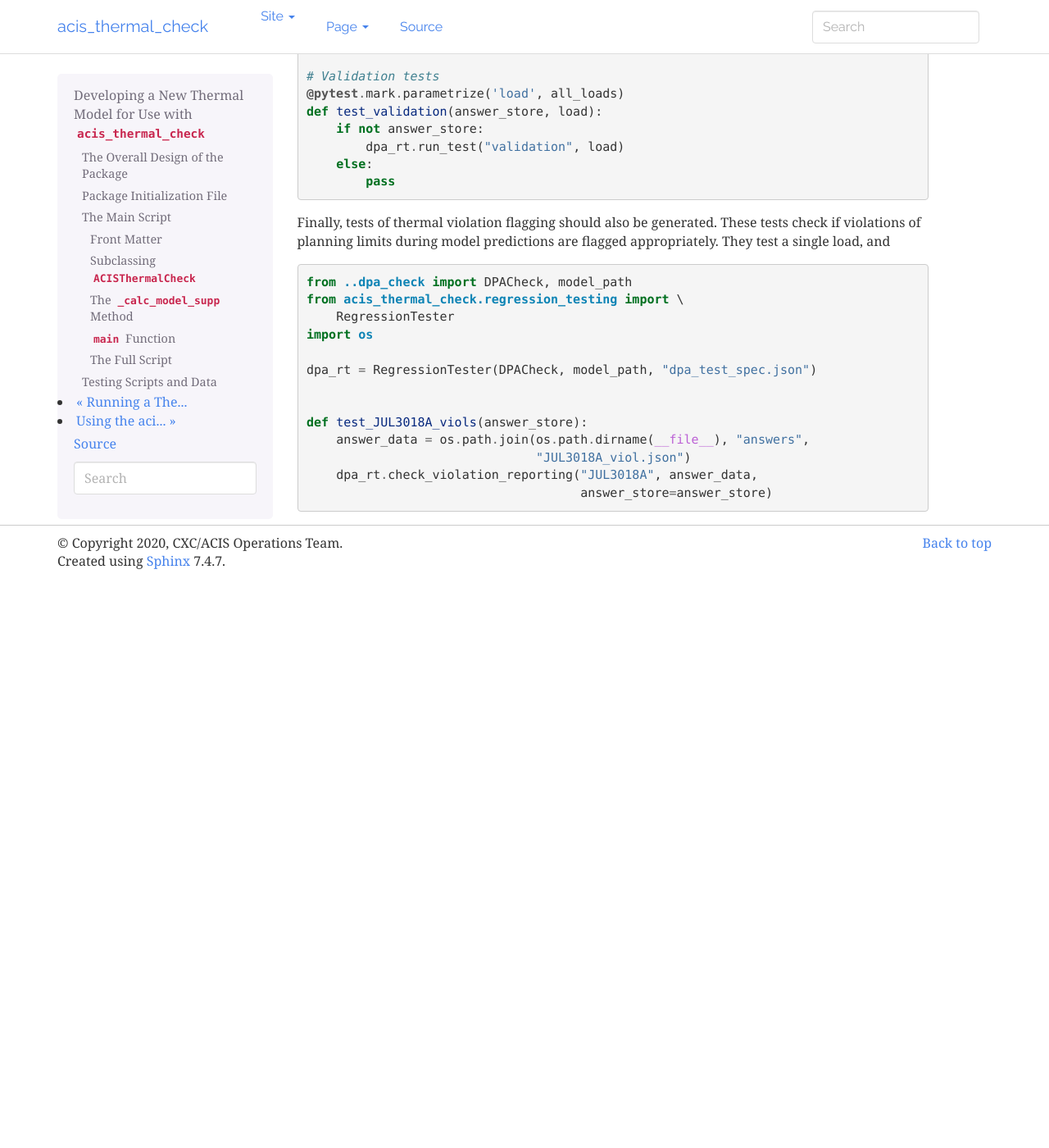
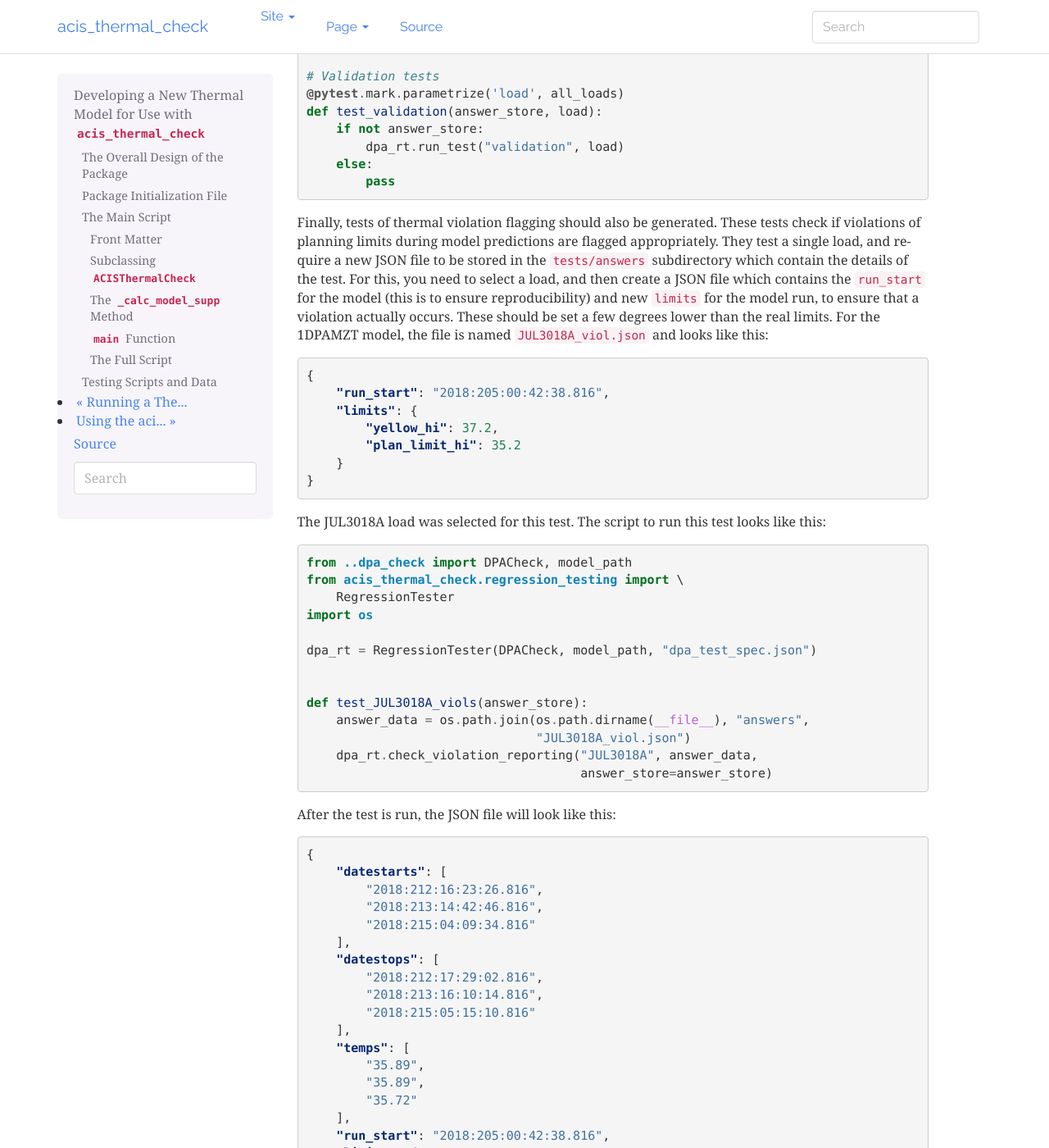
Before and after one commit to sot/acis_thermal_check, a Sphinx documentation site: the page built from doc/source/developing_models.rst, in a window 1280 px wide and 1400 px high, scrolled down 9035 px. Shown: the whole window at 82% size. Built offline with Sphinx 7.4.7, drawn with Linux system fonts in a browser that asks for light colours; the version number could not be read and is left out; before the commit the page ends 9742 px from its top, so only the background shows below that; some of the changed text lies outside the part shown.

Commit message:
Fleshed out this doc

```diff
--- a/doc/source/developing_models.rst
+++ b/doc/source/developing_models.rst
@@ -483,7 +483,27 @@ is a test of that. The example for the 1DPAMZT model is shown below:
 
 Finally, tests of thermal violation flagging should also be generated. These
 tests check if violations of planning limits during model predictions are
-flagged appropriately. They test a single load, and
+flagged appropriately. They test a single load, and require a new JSON file
+to be stored in the ``tests/answers`` subdirectory which contain the details
+of the test. For this, you need to select a load, and then create a JSON file
+which contains the ``run_start`` for the model (this is to ensure
+reproducibility) and new ``limits`` for the model run, to ensure that a
+violation actually occurs. These should be set a few degrees lower than the
+real limits. For the 1DPAMZT model, the file is named ``JUL3018A_viol.json``
+and looks like this:
+
+.. code-block:: json
+
+    {
+        "run_start": "2018:205:00:42:38.816",
+        "limits": {
+            "yellow_hi": 37.2,
+            "plan_limit_hi": 35.2
+        }
+    }
+
+The JUL3018A load was selected for this test. The script to run this test looks
+like this:
 
 .. code-block:: python
 
@@ -500,3 +520,35 @@ flagged appropriately. They test a single load, and
                                    "JUL3018A_viol.json")
         dpa_rt.check_violation_reporting("JUL3018A", answer_data,
                                          answer_store=answer_store)
+
+After the test is run, the JSON file will look like this:
+
+.. code-block:: json
+
+    {
+        "datestarts": [
+            "2018:212:16:23:26.816",
+            "2018:213:14:42:46.816",
+            "2018:215:04:09:34.816"
+        ],
+        "datestops": [
+            "2018:212:17:29:02.816",
+            "2018:213:16:10:14.816",
+            "2018:215:05:15:10.816"
+        ],
+        "temps": [
+            "35.89",
+            "35.89",
+            "35.72"
+        ],
+        "run_start": "2018:205:00:42:38.816",
+        "limits": {
+            "yellow_hi": 37.2,
+            "plan_limit_hi": 35.2
+        }
+    }
+
+Note that the start and stop times of the violations and the values of the
+maximum temperatures themselves have been added to the JSON file. These are
+the values which will be tested, as well as whether or not the page flags a
+violation.
```
